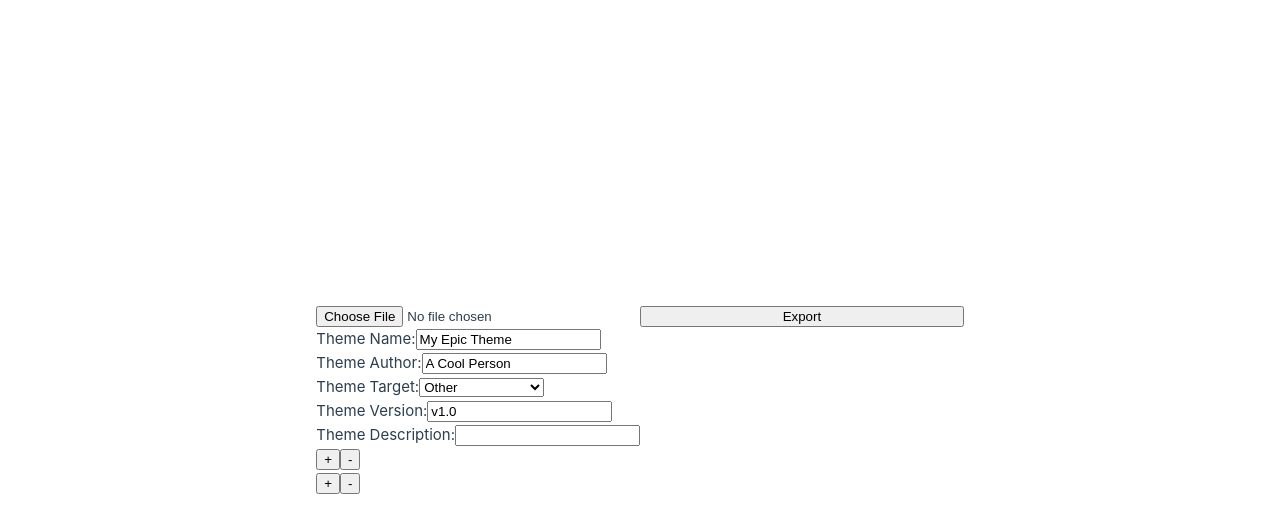
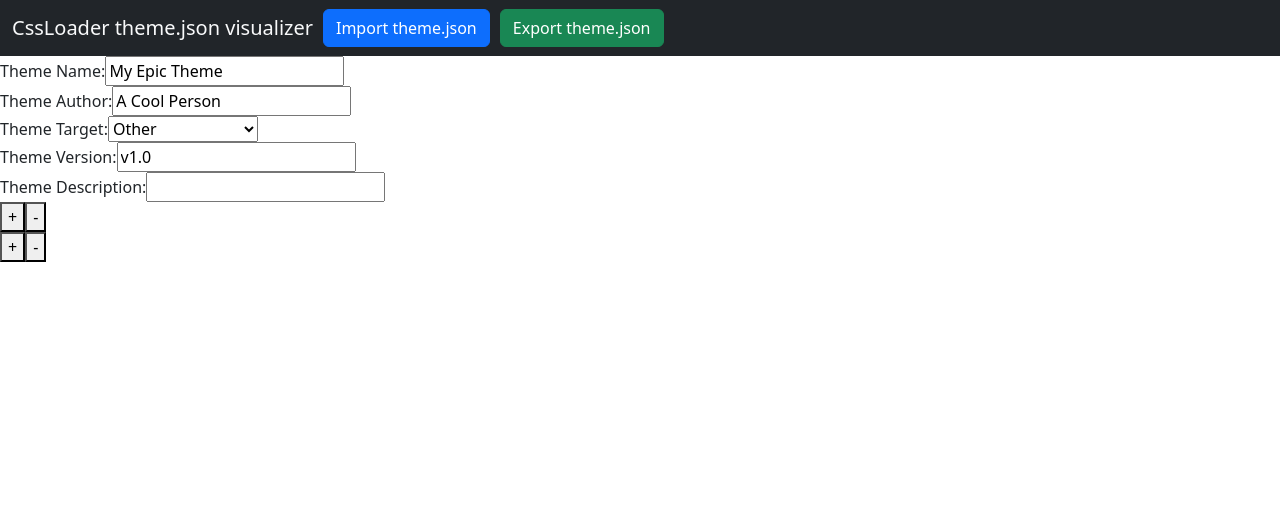
Before and after one commit to DeckThemes/vue-theme-json-visualiser, a Vue app: page / in a window 1280 px wide. Shown: the top 532 px of the page. Built offline with nearby package versions, Linux system fonts and the light colour scheme.

Commit message:
start working on styling

```diff
--- a/package.json
+++ b/package.json
@@ -9,6 +9,8 @@
     "lint": "eslint . --ext .vue,.js,.jsx,.cjs,.mjs --fix --ignore-path .gitignore"
   },
   "dependencies": {
+    "bootstrap": "^5.2.3",
+    "bootstrap-vue": "^2.23.1",
     "vue": "^3.2.45"
   },
   "devDependencies": {
--- a/src/App.vue
+++ b/src/App.vue
@@ -185,7 +185,25 @@ function downloadJson(){
 </script>
 
 <template>
-  <input type="file" @change="newFile($event)" />
-  <button @click="downloadJson()">Export</button>
+    <nav class="navbar navbar-expand-lg bg-dark">
+        <div class="container-fluid">
+            <a class="navbar-brand text-light">CssLoader theme.json visualizer</a>
+            <label for="formFile" class="btn btn-primary">Import theme.json</label>
+            <input hidden type="file" id="formFile" @change="newFile($event)" >
+            <button class="btn btn-success" @click="downloadJson()">Export theme.json</button>
+        </div>
+
+    </nav>
+
   <Theme v-model="value" />
 </template>
+
+<style scoped>
+    nav > .container-fluid {
+        justify-content: left !important;
+    }
+
+    nav > .container-fluid > * {
+        margin-right: 10px;
+    }
+</style>
--- a/src/main.js
+++ b/src/main.js
@@ -1,6 +1,7 @@
 import { createApp } from "vue";
 import App from "./App.vue";
 
-import "./assets/main.css";
+import 'bootstrap/dist/css/bootstrap.css'
+import 'bootstrap-vue/dist/bootstrap-vue.css'
 
 createApp(App).mount("#app");
```
Also changed, not shown: 1 other file (tests, documents, lock files or other folders).
